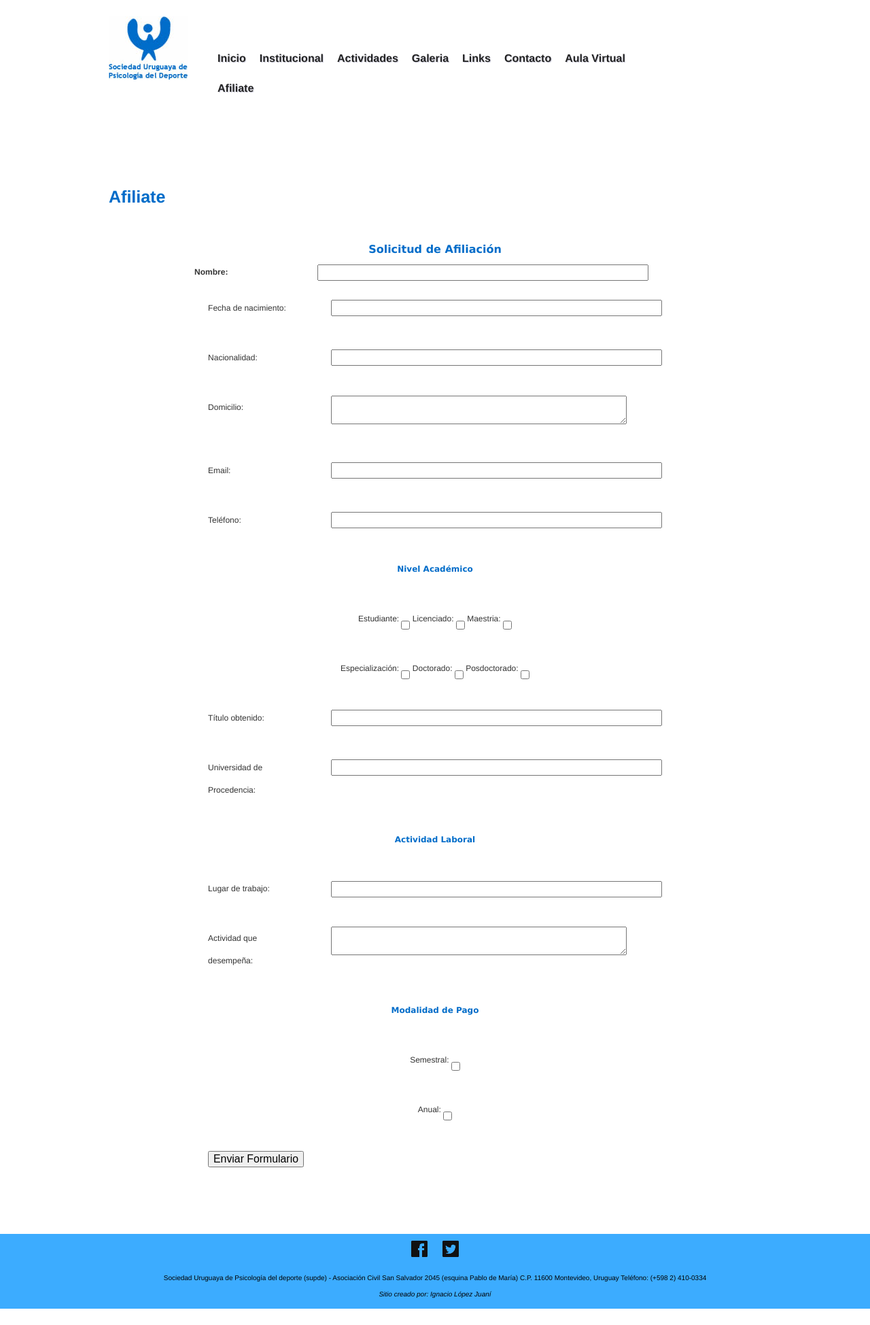
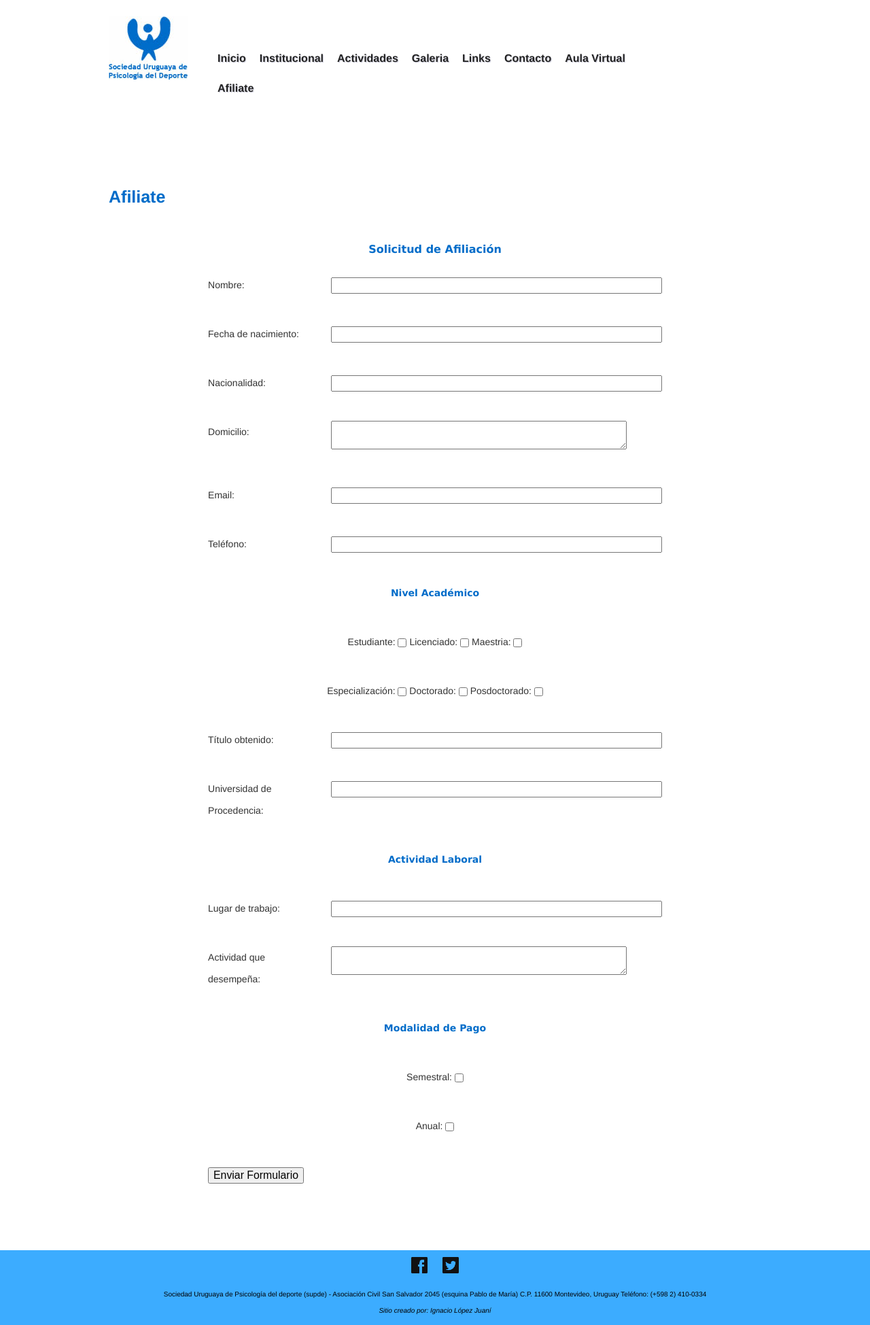
Before and after one commit to ignaciolopezjuani/supde, a Jekyll site: the page built from Afiliate.html, in a window 1280 px wide. Shown: the whole page at 68% size. Built offline with Jekyll 4.4.1, drawn with Linux system fonts in a browser that asks for light colours; nearby versions of some CDN libraries; some web fonts are replaced; Markdown is read by kramdown in place of the engine named in the settings; before the commit the page ends 1925 px from its top, so only the background shows below that.

Commit message:
Modify afiliate table

```diff
--- a/Afiliate.html
+++ b/Afiliate.html
@@ -9,50 +9,54 @@
 <div class="center">
 
   <form action="mailto:infoweb@supde.org?subject=Afiliaciones;CC=supde@supde.org;" method="post" enctype="TEXT/PLAIN" name="afiliaciones" target="_blank" id="afiliaciones" onsubmit="MM_validateForm('nombre','','R','fecha_nacimiento','','R','nacionalidad','','R','mail','','RisEmail','telefono','','RisNum','trabajo','','R','domicilio','','R','actividad','','R');return document.MM_returnValue">
-  <h6 align="center" style="font-family: Verdana, Arial, Helvetica, sans-serif; color: #006CC9; font-weight: bold; font-size: 16px">Solicitud de Afiliación  </h6>
+    <h3 align="center" style="font-family: Verdana, Arial, Helvetica, sans-serif; color: #006CC9; font-weight: bold; font-size: 16px">Solicitud de Afiliación  </h3>
     <div align="center">
       <table width="46%" border="2" bordercolor="#003366">
-      <tbody><tr>
-        <th width="36%" align="left" scope="col"><h3><span class="Estilo3" style="font-family: ;Courier New;, Courier, monospace; font-size: 12px">Nombre:</span></h3></th>
-        <th width="64%" align="left" scope="col"><label>
+        <tbody>
+
+        <tr>
+          <td><span  style="font-family: Helvetica, Arial, sans-serif; monospace; font-size: 14px">Nombre:</span></td>
+          <td><label>
             <input name="nombre" type="text" id="nombre" size="50">
-        </label></th>
+          </label></td>
         </tr>
+
         <tr>
-        <td><span class="Estilo3" style="font-family: ;Courier New;, Courier, monospace; font-size: 12px">Fecha de nacimiento:</span></td>
+          <td><span  style="font-family: Helvetica, Arial, sans-serif; monospace; font-size: 14px">Fecha de nacimiento:</span></td>
           <td><label>
             <input name="fecha_nacimiento" type="text" id="fecha_nacimiento" size="50">
           </label></td>
         </tr>
+
         <tr>
-        <td><span class="Estilo3" style="font-family: ;Courier New;, Courier, monospace; font-size: 12px">Nacionalidad:</span></td>
+          <td><span  style="font-family: Helvetica, Arial, sans-serif; monospace; font-size: 14px">Nacionalidad:</span></td>
           <td><label>
             <input name="nacionalidad" type="text" id="nacionalidad" size="50">
           </label></td>
         </tr>
         <tr>
-        <td><span class="Estilo3" style="font-family: ;Courier New;, Courier, monospace; font-size: 12px">Domicilio:</span></td>
+          <td><span  style="font-family: Helvetica, Arial, sans-serif; monospace; font-size: 14px">Domicilio:</span></td>
           <td><label><span style="font-family: Verdana, Arial, Helvetica, sans-serif; color: #009900; font-weight: bold; font-size: 16px">
           <textarea name="domicilio" cols="45" rows="2" id="domicilio"></textarea>
           </span></label></td>
         </tr>
         <tr>
-        <td><span class="Estilo3" style="font-family: ;Courier New;, Courier, monospace; font-size: 12px">Email:</span></td>
+          <td><span  style="font-family: Helvetica, Arial, sans-serif; monospace; font-size: 14px">Email:</span></td>
           <td><label>
             <input name="mail" type="text" id="mail" size="50">
           </label></td>
         </tr>
         <tr>
-        <td><span class="Estilo3" style="font-family: ;Courier New;, Courier, monospace; font-size: 12px">Teléfono:</span></td>
+          <td><span  style="font-family: Helvetica, Arial, sans-serif; monospace; font-size: 14px">Teléfono:</span></td>
           <td><label>
             <input name="telefono" type="text" id="telefono" size="50">
           </label></td>
         </tr>
         <tr>
-        <td colspan="2"><div align="center" style="color: #006CC9; font-weight: bold; font-size: 12px; font-family: Verdana, Arial, Helvetica, sans-serif">Nivel Académico</div></td>
+          <td colspan="2"><div align="center" style="color: #006CC9; font-weight: bold; font-size: 14px; font-family: Verdana, Arial, Helvetica, sans-serif">Nivel Académico</div></td>
         </tr>
         <tr>
-        <td colspan="2" align="center"><span style="font-family: ;Courier New;, Courier, monospace; font-size: 12px"><span class="Estilo3">Estudiante:
+          <td colspan="2" align="center"><span style="font-family: Helvetica, Arial, sans-serif; monospace; font-size: 14px"><span >Estudiante:
                 <label>
                 <input type="checkbox" name="nivel" id="nivel">
                 </label>
@@ -67,7 +71,7 @@
           </span></td>
         </tr>
         <tr>
-        <td colspan="2" align="center"><span style="font-family: ;Courier New;, Courier, monospace; font-size: 12px"><span class="Estilo3">Especialización:
+          <td colspan="2" align="center"><span style="font-family: Helvetica, Arial, sans-serif; monospace; font-size: 14px"><span >Especialización:
                 <label>
                 <input type="checkbox" name="nivel" id="nivel">
                 </label>
@@ -82,44 +86,44 @@
           </span></td>
         </tr>
         <tr>
-        <td><span class="Estilo3" style="font-family: ;Courier New;, Courier, monospace; font-size: 12px">Título obtenido:</span></td>
+          <td><span  style="font-family: Helvetica, Arial, sans-serif; monospace; font-size: 14px">Título obtenido:</span></td>
           <td><label>
             <input name="titulo" type="text" id="titulo" size="50">
           </label></td>
         </tr>
         <tr>
-        <td><span class="Estilo3" style="font-family: ;Courier New;, Courier, monospace; font-size: 12px">Universidad de Procedencia:</span></td>
+          <td><span  style="font-family: Helvetica, Arial, sans-serif; monospace; font-size: 14px">Universidad de Procedencia:</span></td>
           <td><label>
             <input name="universidad" type="text" id="universidad" size="50">
           </label></td>
         </tr>
         <tr>
-        <td colspan="2"><div align="center"><span style="color: #006CC9; font-weight: bold; font-size: 12px; font-family: Verdana, Arial, Helvetica, sans-serif">Actividad Laboral</span></div></td>
+          <td colspan="2"><div align="center"><span style="color: #006CC9; font-weight: bold; font-size: 14px; font-family: Verdana, Arial, Helvetica, sans-serif">Actividad Laboral</span></div></td>
         </tr>
         <tr>
-        <td><p class="Estilo3" style="font-family: ;Courier New;, Courier, monospace; font-size: 12px">Lugar de trabajo:</p>        </td>
+          <td><p  style="font-family: Helvetica, Arial, sans-serif; monospace; font-size: 14px">Lugar de trabajo:</p>        </td>
           <td><label>
             <input name="trabajo" type="text" id="trabajo" size="50">
           </label></td>
         </tr>
         <tr>
-        <td><span class="Estilo3" style="font-family: ;Courier New;, Courier, monospace; font-size: 12px">Actividad que desempeña:</span></td>
+          <td><span  style="font-family: Helvetica, Arial, sans-serif; monospace; font-size: 14px">Actividad que desempeña:</span></td>
           <td><label>
             <textarea name="actividad" cols="45" rows="2" id="actividad"></textarea>
           </label></td>
         </tr>
         <tr>
-        <td colspan="2"><div align="center"><span style="color: #006CC9; font-weight: bold; font-size: 12px; font-family: Verdana, Arial, Helvetica, sans-serif">Modalidad de Pago</span></div></td>
+          <td colspan="2"><div align="center"><span style="color: #006CC9; font-weight: bold; font-size: 14px; font-family: Verdana, Arial, Helvetica, sans-serif">Modalidad de Pago</span></div></td>
         </tr>
         <tr>
-        <td colspan="2" align="center" valign="middle"><span style="font-family: ;Courier New;, Courier, monospace; font-size: 12px"><span class="Estilo3">Semestral:</span>
+          <td colspan="2" align="center" valign="middle"><span style="font-family: Helvetica, Arial, sans-serif; monospace; font-size: 14px"><span >Semestral:</span>
             <label>
             <input type="checkbox" name="pago" id="pago">
             </label>
           </span></td>
         </tr>
         <tr>
-        <td colspan="2" align="center"><span style="font-family: ;Courier New;, Courier, monospace; font-size: 12px"><span class="Estilo2"><span class="Estilo3">Anual:</span>
+          <td colspan="2" align="center"><span style="font-family: Helvetica, Arial, sans-serif; monospace; font-size: 14px"><span ><span >Anual:</span>
             <label>              </label>
           </span>
             <label>
@@ -128,9 +132,11 @@
           </span></td>
         </tr>
         <tr>
-        <td align="right"><label>
+          <td align="right">
+          <label>
             <input type="submit" name="enviar" id="enviar" value="Enviar Formulario">
-        </label></td>
+          </label>
+          </td>
         </tr>
       </tbody></table>
     </div>
--- a/media/css/html5-reset.css
+++ b/media/css/html5-reset.css
@@ -57,7 +57,7 @@
 }
 
 input[type="radio"] {vertical-align: text-bottom;}
-input[type="checkbox"] {vertical-align: bottom; *vertical-align: baseline;}
+input[type="checkbox"] { *vertical-align: baseline;}
 .ie6 input {vertical-align: text-bottom;}
 
 select, input, textarea {font: 99% sans-serif;}
```
Lines whose indentation alone changed are shown as unchanged.
